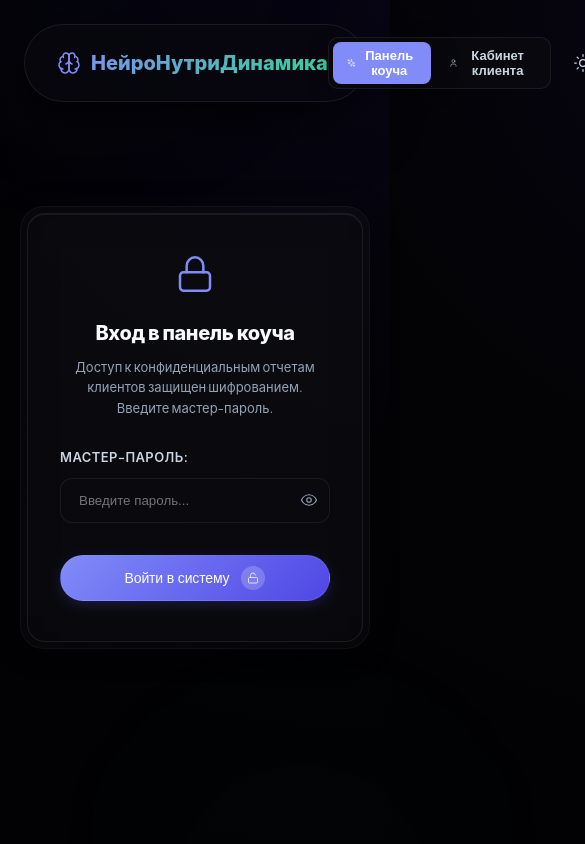
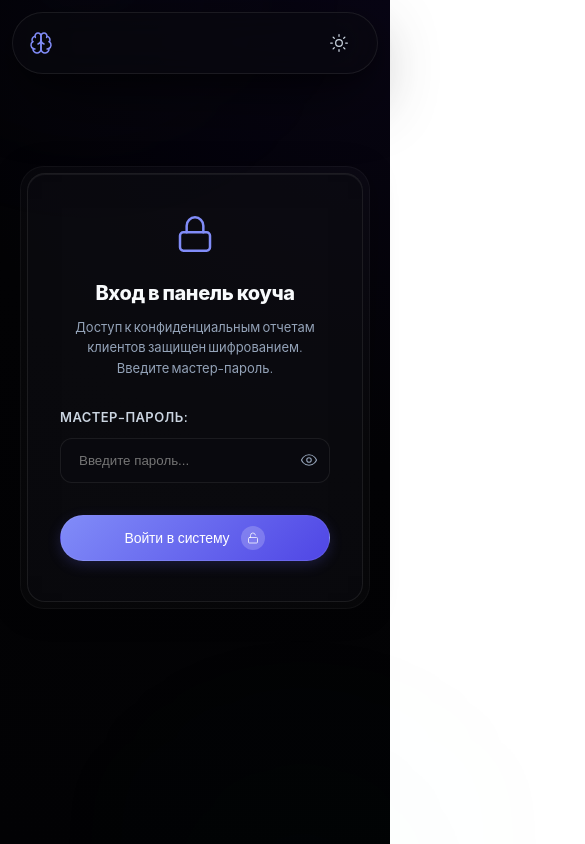
Before and after one commit to armeloff/coach, a React (Vite) app: page / in a window 390 px wide. Shown: the whole page, 585 px wide, since content can reach past the window. Built offline with nearby package versions, Linux system fonts and the light colour scheme; no server answers.

Commit message:
fix: remove role switcher from navigation header, fix mobile overflow layout for navbar

```diff
--- a/src/App.tsx
+++ b/src/App.tsx
@@ -1,7 +1,7 @@
 import { useState, useEffect } from 'react';
 import ClientPortal from './components/ClientPortal';
 import CoachDashboard from './components/CoachDashboard';
-import { Sun, Moon, Sparkles, User, Brain, Lock, Unlock, Eye, EyeOff } from 'lucide-react';
+import { Sun, Moon, Brain, Lock, Unlock, Eye, EyeOff } from 'lucide-react';
 
 export default function App() {
   const [role, setRole] = useState<'coach' | 'client'>('coach');
@@ -70,52 +70,6 @@ export default function App() {
         </div>
 
         <div className="nav-actions">
-          {/* Переключатель ролей */}
-          <div style={{ display: 'flex', gap: '4px', background: 'var(--bg-input)', padding: '4px', borderRadius: '10px', border: '1px solid var(--border-hairline-normal)' }}>
-            <button
-              onClick={() => setRole('coach')}
-              className="btn"
-              style={{
-                padding: '6px 14px',
-                fontSize: '13px',
-                fontWeight: 600,
-                background: role === 'coach' ? 'var(--color-neuro)' : 'transparent',
-                color: role === 'coach' ? '#ffffff' : 'var(--text-secondary)',
-                borderRadius: '8px',
-                boxShadow: role === 'coach' ? 'var(--shadow-ambient)' : 'none',
-                border: 'none',
-                cursor: 'pointer',
-                display: 'inline-flex',
-                alignItems: 'center',
-                gap: '6px',
-                transition: 'all 0.2s ease'
-              }}
-            >
-              <Sparkles size={14} strokeWidth={1.5} /> Панель коуча
-            </button>
-            <button
-              onClick={() => setRole('client')}
-              className="btn"
-              style={{
-                padding: '6px 14px',
-                fontSize: '13px',
-                fontWeight: 600,
-                background: role === 'client' ? 'var(--color-neuro)' : 'transparent',
-                color: role === 'client' ? '#ffffff' : 'var(--text-secondary)',
-                borderRadius: '8px',
-                boxShadow: role === 'client' ? 'var(--shadow-ambient)' : 'none',
-                border: 'none',
-                cursor: 'pointer',
-                display: 'inline-flex',
-                alignItems: 'center',
-                gap: '6px',
-                transition: 'all 0.2s ease'
-              }}
-            >
-              <User size={14} strokeWidth={1.5} /> Кабинет клиента
-            </button>
-          </div>
-
           {/* Переключатель темной/светлой тем */}
           <button
             onClick={toggleTheme}
--- a/src/index.css
+++ b/src/index.css
@@ -942,3 +942,25 @@ h1, h2, h3, h4, h5, h6 {
     transform: rotate(360deg);
   }
 }
+
+/* МЕДИА-ЗАПРОСЫ ДЛЯ АДАПТИВНОГО NAVBAR */
+@media (max-width: 576px) {
+  .navbar {
+    top: 12px;
+    margin: 12px;
+    padding: 8px 16px;
+  }
+  .nav-logo {
+    font-size: 16px;
+    gap: 6px;
+  }
+  .nav-logo span {
+    font-size: 14px;
+  }
+}
+
+@media (max-width: 400px) {
+  .nav-logo span {
+    display: none; /* Скрываем длинный текст логотипа на самых узких экранах, оставляя только иконку */
+  }
+}
```
